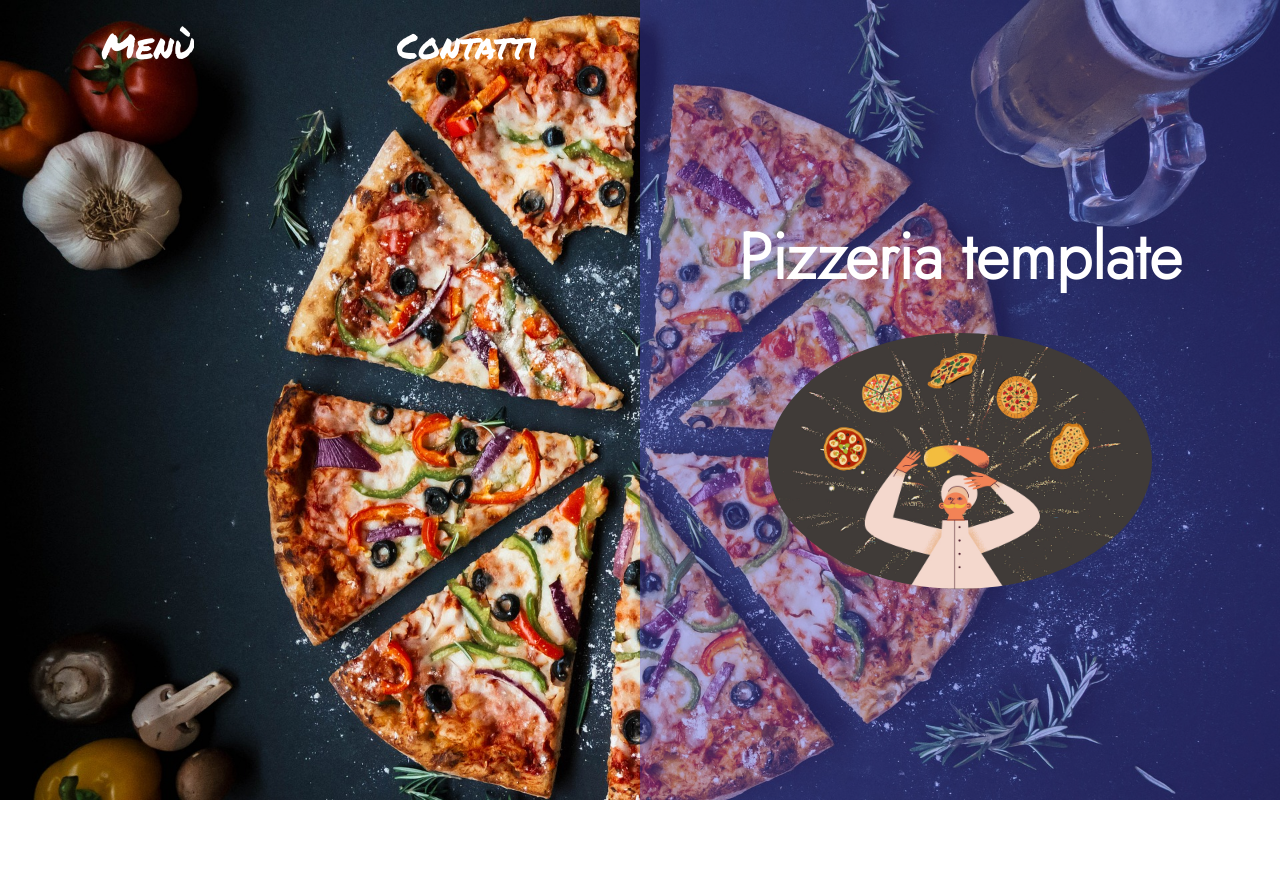
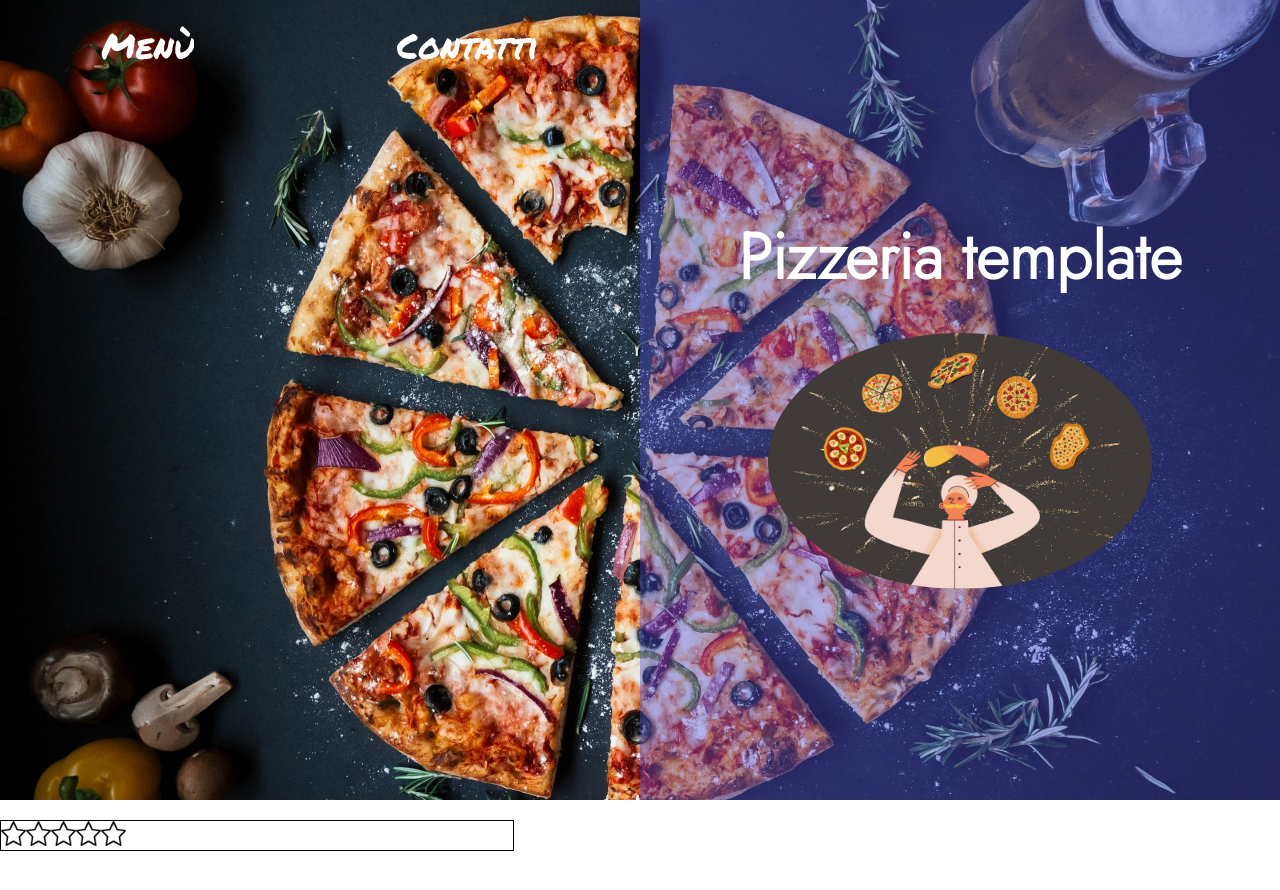
Before and after one commit to ImAl3x03/Restaurant-Template, a React (Create React App) app: page / in a window 1280 px wide. Shown: the top 890 px of the page. Built offline with nearby package versions, Linux system fonts and the light colour scheme; no server answers.

Commit message:
Refactoring Review component

```diff
--- a/src/Component/App.tsx
+++ b/src/Component/App.tsx
@@ -1,4 +1,4 @@
-import MainPage from './MainPage/mainPage';
+import MainPage from './MainPage/MainPage';
 import './App.css';
 
 export default function App() {
--- a/src/Component/MainPage/Header/Header.tsx
+++ b/src/Component/MainPage/Header/Header.tsx
@@ -1,7 +1,7 @@
 import Navbar from "../Navbar/Navbar"
 import pizzaLogo from '../../../Image/pizza-logo.jpg'
 
-export default function header() {
+export default function Header() {
     return (
         <div className='container'>
             <div className="half-width">
--- a/src/Component/MainPage/Navbar/Navbar.tsx
+++ b/src/Component/MainPage/Navbar/Navbar.tsx
@@ -1,6 +1,6 @@
 import './Navbar.css'
 
-export default function navbar() {
+export default function Navbar() {
     return (
         <div className="nav fixed">
             <div className="link">
--- a/src/Component/MainPage/Review/Card/card.tsx
+++ b/src/Component/MainPage/Review/Card/card.tsx
@@ -1,7 +1,5 @@
 import Review from "../../../../Model/review";
-
-import './card.css';
-
+import './Card.css';
 import fullStar from '../../../../Image/fullstar.png';
 import emptyStar from '../../../../Image/emptystar.png';
 
@@ -10,11 +8,11 @@ export default function card(props: Review) {
     let star = [];
 
     for (i = 0; i < props.star; i++) {
-        star.push(<img src={fullStar} alt="Star of the review" className="star-img" />)
+        star.push(<img src={fullStar} alt="Star of the review" className="star-img" key={i}/>)
     }
 
     while (i < 5) {
-        star.push(<img src={emptyStar} alt="Star of the review" className="star-img" />)
+        star.push(<img src={emptyStar} alt="Star of the review" className="star-img" key={i}/>)
         i++;
     }
 
--- a/src/Component/MainPage/Review/review.tsx
+++ b/src/Component/MainPage/Review/review.tsx
@@ -1,51 +1,28 @@
-import React, { Component } from "react";
-import { getReview } from "../../../utils/review";
-import Review from '../../../Model/review'
-import Card from "./Card/card";
+import { useState, useEffect } from "react";
+import { getReview } from "../../../Utils/review";
+import ReviewModel from '../../../Model/review'
+import Card from "./Card/Card";
 
-interface reviewState {
-    review: Review[]
-}
+export default function Review() {
+    let initialState: ReviewModel[] = [];
+    const [reviews, addReview] = useState(initialState);
 
-export default class review extends Component<{}, reviewState> {
-    constructor(prop: any) {
-        super(prop);
-
-        this.state = {
-            review: []
-        }
-    }
-
-    async componentDidMount() {
-        let response = await getReview();
-
-        this.setState({
-            review: response
-        })
-    }
-
-    render() {
-        let element: any = [];
-
-        let reviews = this.state.review;
-
-        if(reviews.length % 2 !== 0) {
-            reviews.length -= 1;
+    useEffect(() => {
+        async function getAPI() {
+            let response = await getReview();
+            addReview(response);
         }
 
-        for(let i = 0; i < reviews.length; i += 2) {
-            element.push(
-                <div className="flex-wrap">
-                    <Card name={reviews[i].name} text={reviews[i].text} star={reviews[i].star} id={reviews[i].id} />
-                    <Card name={reviews[i + 1].name} text={reviews[i + 1].text} star={reviews[i + 1].star} id={reviews[i + 1].id} />
-                </div>
-            )
-        }
+        getAPI();
+    }, [])
 
-        return (
-            <div id="review">
-                {element}
-            </div>
-        );
-    }
+    return (
+        <div id="review">
+            {
+                reviews.map((ele) =>
+                    <Card id={ele.id} name={ele.name} text={ele.text} star={ele.star} key={ele.id} />
+                )
+            }
+        </div>
+    )
 }
--- a/src/Component/MainPage/mainPage.tsx
+++ b/src/Component/MainPage/mainPage.tsx
@@ -1,7 +1,7 @@
 import Header from './Header/Header';
-import Review from './Review/review';
+import Review from './Review/Review';
 
-export default function mainPage() {
+export default function MainPage() {
     return (
         <div>
             <Header />
--- a/src/utils/review.ts
+++ b/src/utils/review.ts
@@ -6,7 +6,6 @@ const URL: string = "https://localhost:44369/api/Review";
 export async function getReview(): Promise<Review[]> {
     try {
         let response = (await axios.get(URL)).data;
-        //console.log(response);
         return response;
     } catch {
         return [
```
